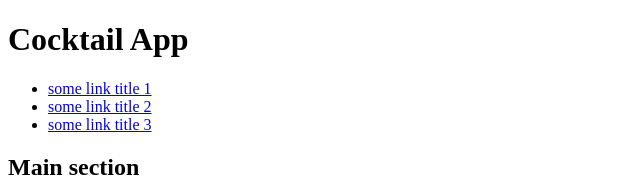
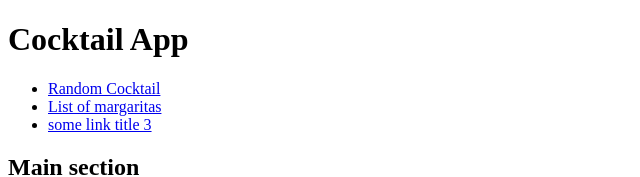
Before and after one commit to abrahamgllgs/Phase-2-Project-react-frontend, a React (Vite) app: page / in a window 1280 px wide. Shown: the top 177 px of the page, without its empty margins (0-640 px from the left). Built offline with nearby package versions, Linux system fonts and the light colour scheme; no server answers.

Commit message:
made two links to route

```diff
--- a/src/Components/Header.jsx
+++ b/src/Components/Header.jsx
@@ -6,10 +6,10 @@ const header = () => {
         <nav>
           <ul>
             <li>
-              <a href="some-id1">some link title 1</a>
+              <a href="some-id1">Random Cocktail</a>
             </li>
             <li>
-              <a href="some-id2">some link title 2</a>
+              <a href="some-id2">List of margaritas</a>
             </li>
             <li>
               <a href="some-id3">some link title 3</a>
```
